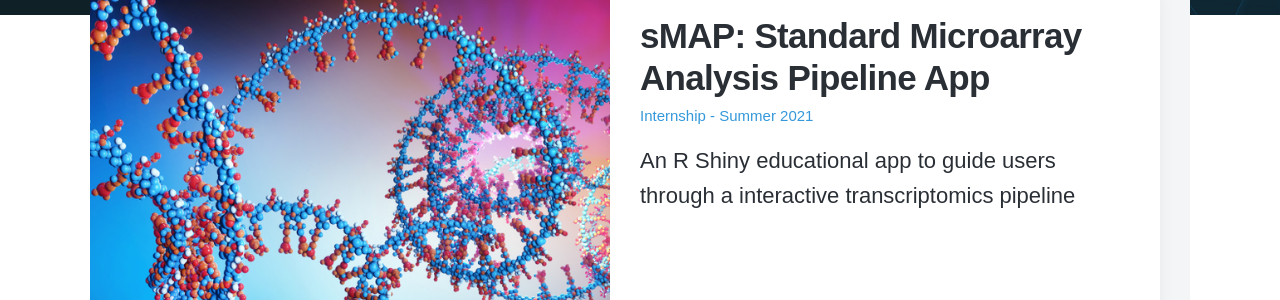
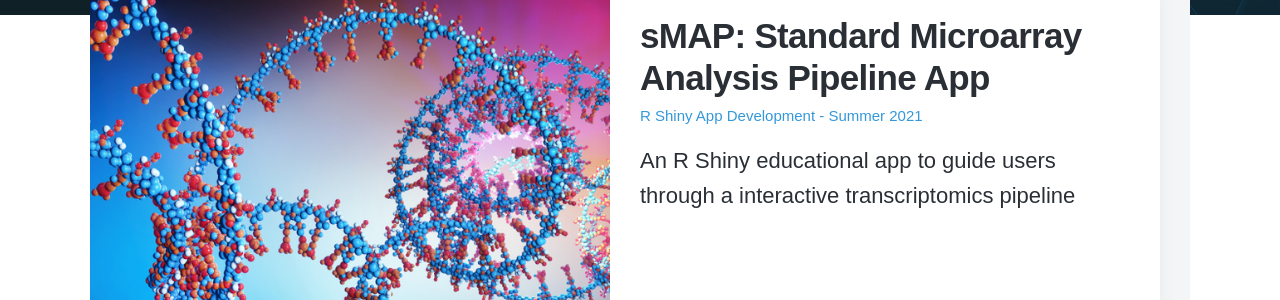
Before and after one commit to disha-22/disha-22.github.io, a Jekyll site: the page built from index.html, in a window 1280 px wide and 900 px high, scrolled down 483 px. Shown: the part 153-453 px from the top of the window. Built offline with Jekyll 4.4.1, drawn with Linux system fonts in a browser that asks for light colours; nearby versions of some CDN libraries; some web fonts are replaced.

Commit message:
Update rshiny.md

```diff
--- a/_projects/rshiny.md
+++ b/_projects/rshiny.md
@@ -1,6 +1,6 @@
 ---
 title: 'sMAP: Standard Microarray Analysis Pipeline App'
-subtitle: 'Internship - Summer 2021'
+subtitle: 'R Shiny App Development - Summer 2021'
 date: 2021-06-30 00:00:00
 description: An R Shiny educational app to guide users through a interactive transcriptomics pipeline
 featured_image: '/images/app-main.jpg'
@@ -15,7 +15,7 @@
 <hr>
 
 <h6> Highlights </h6>
-> <b>Career Foundations:</b> Managed project logistics throughout the developement period and simultaneously contributed to sMAP's backend code and project site developement.
+> <b>Career Foundations:</b> Managed project logistics throughout the developement period and simultaneously contributed to sMAP's backend code and project site developement
 <br><br> <b>Leadership Award:</b> For excellent pathway-wide project management leadership
 
 <h6> Soft Skills </h6>
```
